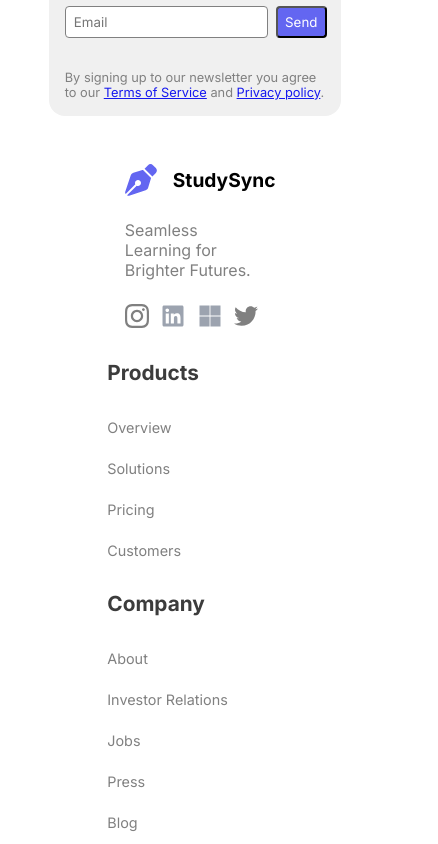
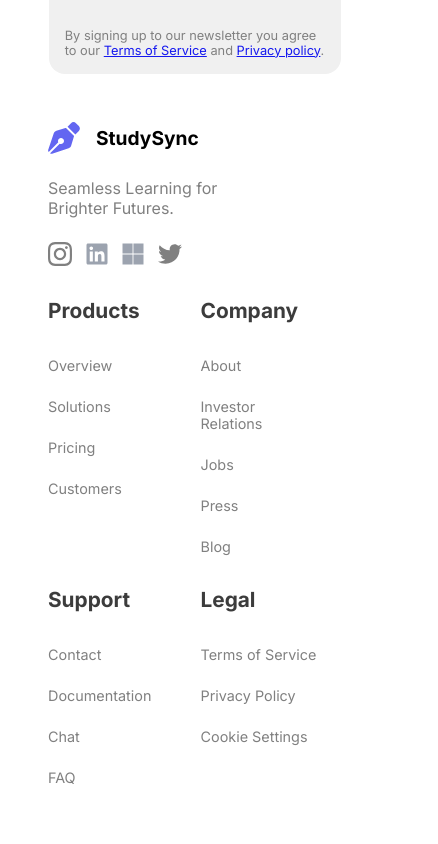
Before and after one commit to ashitoshh01/Study-Sync, a plain HTML site: page src/index.html in a window 390 px wide. Shown: the part 4880-5724 px from the top of the page, 438 px wide, since content can reach past the window. Drawn offline with Linux system fonts and the light colour scheme.

Commit message:
Added more responsiveness to the site

```diff
--- a/src/style.css
+++ b/src/style.css
@@ -31,7 +31,7 @@
     justify-content: center;
     align-items: center;
     width: 100%;
-    height: 15%;
+    height: 10%;
     animation: slideDown 0.5s linear;
     box-shadow: 0px 10px 10px rgb(232, 231, 231);
 }
@@ -643,7 +643,6 @@
     }
 }
 
-
 .mainFooter {
     display: flex;
     width: 90%;
@@ -657,7 +656,6 @@
     width: 40%;
     flex-direction: column;
 }
-
 
 .iconNLogoFooter {
     display: flex;
@@ -721,7 +719,6 @@
 }
 
 .lastFooter {
-    /* margin:1rem 0; */
     display: flex;
     align-items: center;
     justify-content: center;
@@ -740,5 +737,26 @@
         align-items: center;
         margin-top: 3rem;
         gap:2rem;
+        width: 100%;
+        margin-left:5rem;
+        align-items: start;
+    }
+
+    .leftFooter{
+        width:100%;
+    }
+
+    .rightFooter{
+        width: 70%;
     }
 }
+
+@media screen and (max-width:400px){
+    .leftFooter{
+        width:50%;
+    }
+
+    .mainFooter{
+        margin-left: 3rem;
+    }
+}
```
Also changed, not shown: index.html (+16 -1 lines), src/index.html (+0 -1 lines).
